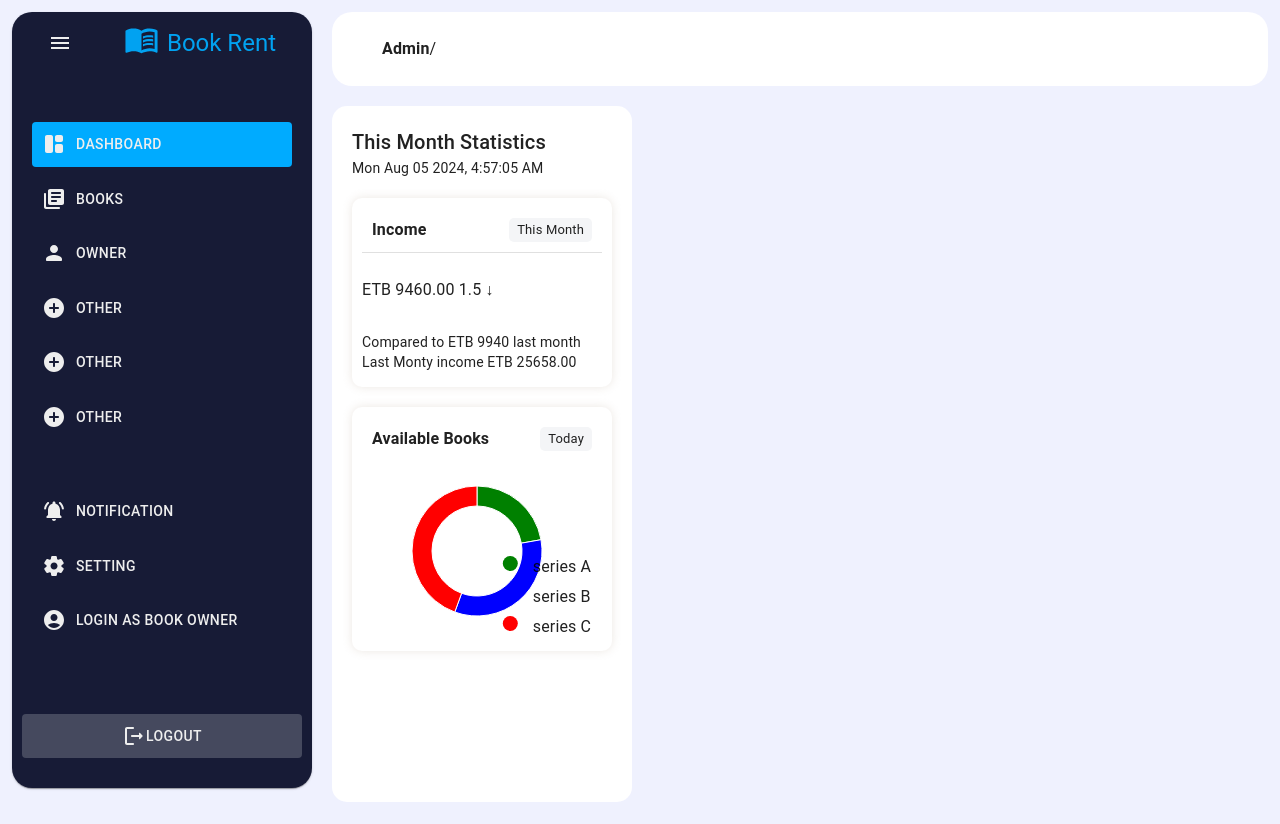
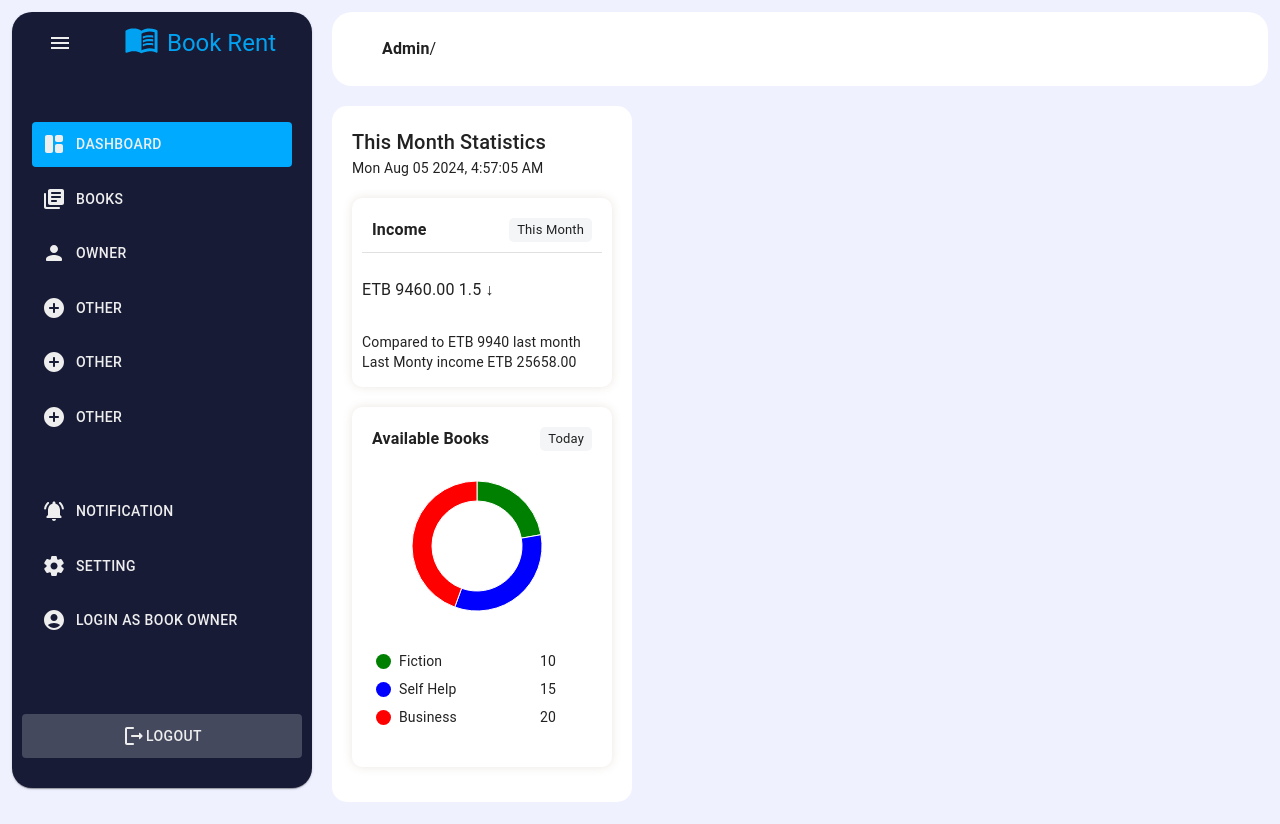
Before and after one commit to abdisaDev/book-rent, a React (Vite) app: page /admin/dashboard in a window 1280 px wide. Built offline with nearby package versions, Linux system fonts and the light colour scheme.

Commit message:
legend done

```diff
--- a/src/components/statistics/available-books/index.tsx
+++ b/src/components/statistics/available-books/index.tsx
@@ -1,5 +1,47 @@
 import { Box, Chip, Paper, Typography } from '@mui/material';
 import { PieChart } from '@mui/x-charts/PieChart';
+
+const data = [
+  { id: 0, value: 10, label: 'Fiction', color: 'green' },
+  { id: 1, value: 15, label: 'Self Help', color: 'blue' },
+  { id: 2, value: 20, label: 'Business', color: 'red' },
+];
+
+function Legend() {
+  return (
+    <Box display='flex' flexDirection='column' ml={3}>
+      {data.map((item) => (
+        <Box key={item.label} display='flex' alignItems='center' mb={1} pr={7}>
+          <Box
+            component='span'
+            sx={{
+              width: 15,
+              height: 15,
+              backgroundColor: item.color,
+              borderRadius: '80%',
+              mr: 1,
+            }}
+          />
+          <Box
+            sx={{
+              display: 'flex',
+              justifyContent: 'space-between',
+              columnGap: 8,
+              flex: 1,
+            }}
+          >
+            <Box sx={{ textAlign: 'center' }}>
+              <Typography variant='body2'>{item.label}</Typography>
+            </Box>
+            <Box>
+              <Typography variant='body2'>{item.value}</Typography>
+            </Box>
+          </Box>
+        </Box>
+      ))}
+    </Box>
+  );
+}
 
 function AvailableBooksStatstics() {
   return (
@@ -8,6 +50,7 @@ function AvailableBooksStatstics() {
         sx={{
           boxShadow: '0 0 10px #E1D9D1A0',
           borderRadius: '10px',
+          height: '360px',
         }}
       >
         <Box
@@ -27,48 +70,36 @@ function AvailableBooksStatstics() {
             sx={{ borderRadius: '5px', backgroundColor: '#F4F5F7' }}
           />
         </Box>
+        <Box
+          sx={{
+            display: 'flex',
+            flexDirection: 'column',
+          }}
+        >
           <Box>
             <PieChart
               title='Available Books'
               series={[
                 {
-                data: [
-                  { id: 0, value: 10, label: 'series A', color: 'green' },
-                  { id: 1, value: 15, label: 'series B', color: 'blue' },
-                  { id: 2, value: 20, label: 'series C', color: 'red' },
-                ],
+                  data,
                   startAngle: 0,
                   endAngle: 360,
                   innerRadius: 65,
                   outerRadius: 45,
                   cx: 120,
+                  cy: 90,
                 },
               ]}
-            sx={{
-              [`& * .MuiChartsLegend-mark`]: {
-                rx: '100px',
-                height: '15px',
-                width: '15px',
-              },
-              [`& MuiChartsLegend-root`]: {
-                margin: '200px',
-              },
+              slotProps={{
+                legend: { hidden: true },
               }}
-            slotProps={{
-              legend: {
-                itemGap: 10,
-                direction: 'column',
-                markGap: 10,
-                labelStyle: { marginTop: '200px' },
-                position: {
-                  horizontal: 'middle',
-                  vertical: 'bottom',
-                },
-              },
-            }}
-            width={400}
+              width={260}
               height={200}
             />
+          </Box>
+          <Box>
+            <Legend />
+          </Box>
         </Box>
       </Paper>
     </Box>
```
Lines whose indentation alone changed are shown as unchanged.
